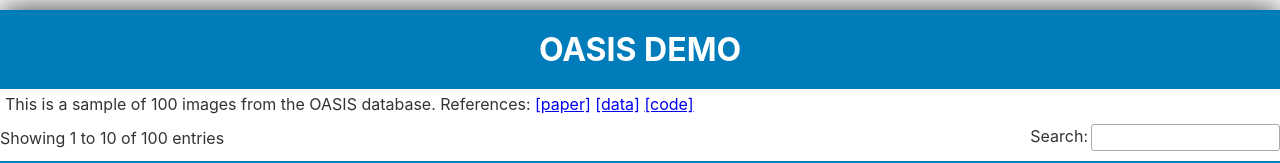
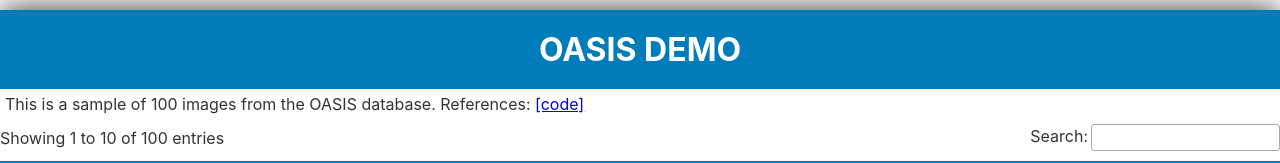
Before and after one commit to malago86/ssynth-demo, a plain HTML site: page oasis/index.html in a window 1280 px wide. Shown: the top 163 px of the page. Drawn offline with nearby package versions, Linux system fonts and the light colour scheme; some packages are replaced by stand-ins of ours; a script that the page names is missing.

Commit message:
Code link

```diff
--- a/oasis/index.html
+++ b/oasis/index.html
@@ -20,7 +20,7 @@
 
 <body id="consult-body">
     <h1>OASIS DEMO</h1>
-    <p>This is a sample of 100 images from the OASIS database. References: <a href="https://arxiv.org/abs/2408.00191" target="_blank">[paper]</a> <a href="https://huggingface.co/datasets/didsr/ssynth_data" target="_blank">[data]</a> <a href="https://github.com/DIDSR/ssynth-release" target="_blank">[code]</a></p>
+    <p>This is a sample of 100 images from the OASIS database. References: <a href="https://github.com/nsaharkhiz-fda/OASIS_example_release" target="_blank">[code]</a></p>
     <table id="ssynth-table">
         <thead>
             <tr>
```
